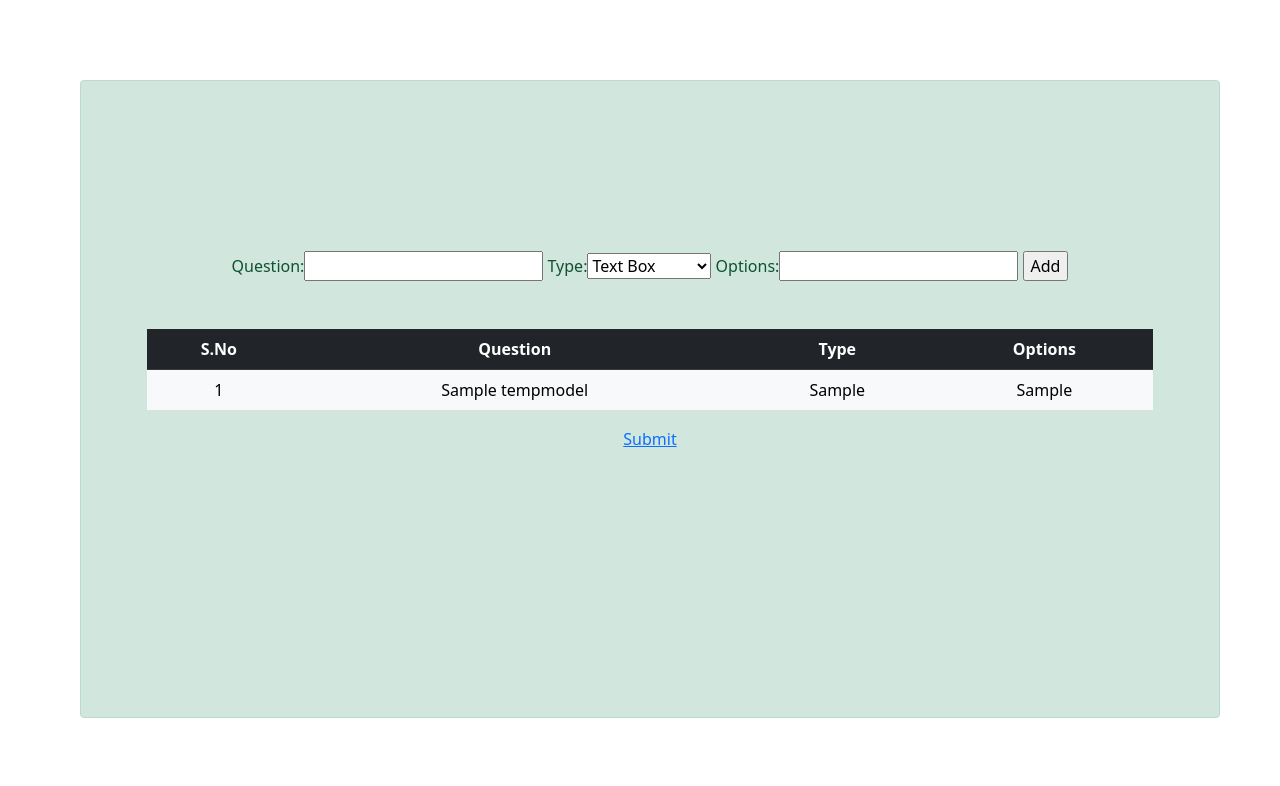
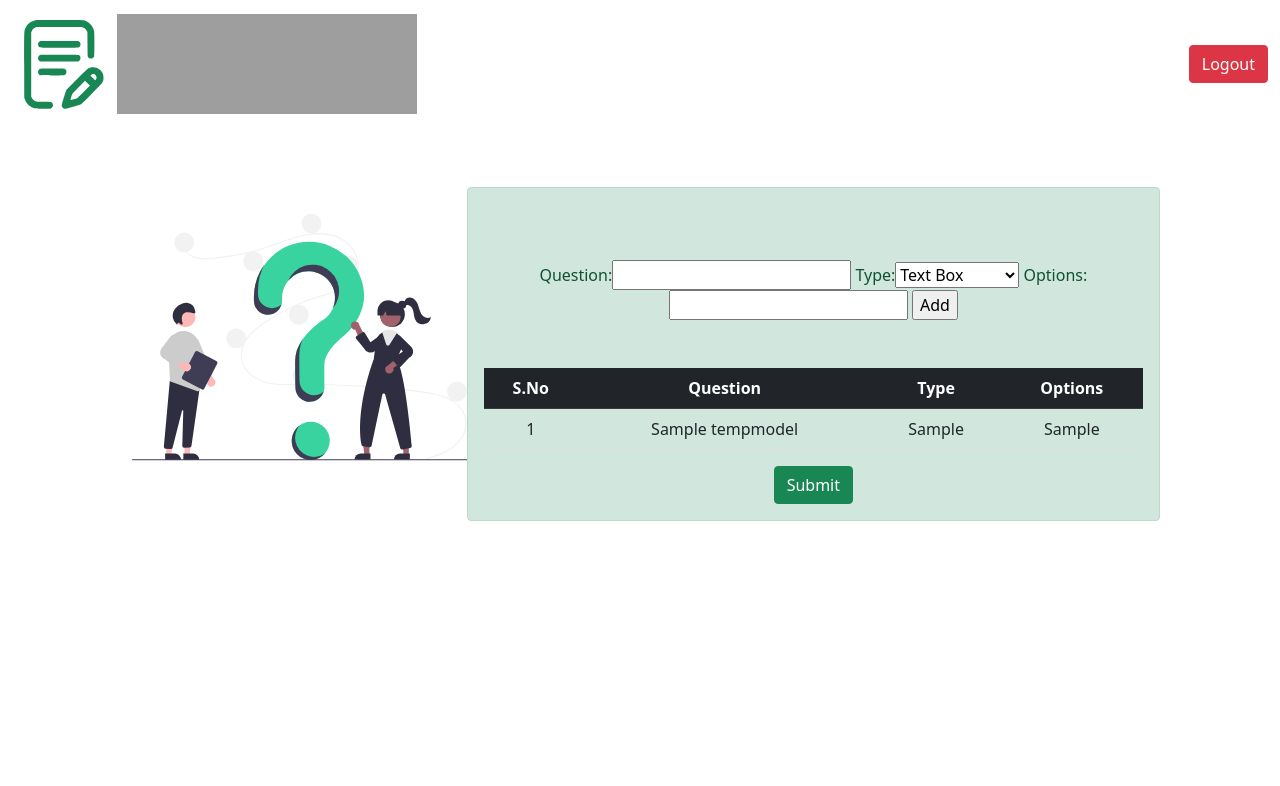
Before and after one commit to mohdabrar728/Feedback-Form, a Django app: page /formmaker in a window 1280 px wide. Shown: the top 786 px of the page. Run offline with Django 3.2, Linux system fonts and the light colour scheme; tables that the repository leaves empty hold one stand-in row (values such as "Sample post"); grey boxes are pictures that could not be loaded.

Commit message:
commit sandeep

```diff
--- a/FeedbackForm/FeedbackForm/settings.py
+++ b/FeedbackForm/FeedbackForm/settings.py
@@ -82,7 +82,7 @@ DATABASES = {
         'ENGINE': 'django.db.backends.mysql',
         'NAME': 'feedback_form',
         'USER': 'root',
-        'PASSWORD': 'Root@123',
+        'PASSWORD': 'root',
         'HOST': 'localhost',
         'PORT': '3306',
     }
--- a/FeedbackForm/templates/base.html
+++ b/FeedbackForm/templates/base.html
@@ -1,4 +1,5 @@
 <!doctype html>
+{% load static %}
 <html lang="en">
   <head>
     <!-- Required meta tags -->
@@ -8,16 +9,22 @@
     <!-- Bootstrap CSS -->
     <link href="https://cdn.jsdelivr.net/npm/bootstrap@5.0.2/dist/css/bootstrap.min.css" rel="stylesheet" integrity="sha384-EVSTQN3/azprG1Anm3QDgpJLIm9Nao0Yz1ztcQTwFspd3yD65VohhpuuCOmLASjC" crossorigin="anonymous">
 
-    <title>Hello, world!</title>
+    <title>Feedback Form</title>
   </head>
   <body>
-    <div class="container w-100 p-3 h-200 d-inline-block alert alert-success" style="margin:80px;">
-        <div class="row">
-            <div class="col">
-                {% block container %}
-                {% endblock %}
-            </div>
-        </div>
+    <nav class="navbar navbar-light" style="background-color:white;">
+      <div class="container-fluid">
+        <a class="navbar-brand" href="#">
+            <img src="{% static 'image/writing.svg' %}" width="100" height="100" class="d-inline-block align-text-top">
+          <img src="https://feedbackstudio.tv/wp-content/uploads/2020/11/feedback-logo.png" alt="" width="300" height="100" class="d-inline-block align-text-top">
+        </a>
+          <a class="d-flex btn btn-danger">Logout</a>
+      </div>
+
+    </nav>
+    <div class="container" style="margin-top:10px;">
+        {% block container %}
+        {% endblock %}
     </div>
 
     <!-- Optional JavaScript; choose one of the two! -->
--- a/FeedbackForm/templates/formcreate.html
+++ b/FeedbackForm/templates/formcreate.html
@@ -1,7 +1,11 @@
 {% extends 'base.html' %}
+{% load static %}
 {% block container %}
-<br><br>
-    <div class="container" style="padding-top:50px;padding-bottom:250px;padding-left:50px;padding-right:50px;">
+    <div class="row" style="padding-top:50px;padding-bottom:250px;padding-left:50px;padding-right:50px;">
+        <div class="col-sm-4 col-md-4">
+        <img src="{% static 'image/Questions.svg' %}" width="350px" height="300">
+        </div>
+    <div class="col-sm-6 offset-sm-2 col-md-8 offset-md-0 alert alert-success">
         <h1 align="center">{{request.session.name}}</h1><br><br>
                   <center>
         <div>
@@ -23,7 +27,7 @@
                      <th>Options</th>
                  </tr>
                   {% for i in data %}
-                 <tr class="table-light">
+                 <tr>
                      <td>{{i.s_no}}</td>
                      <td> {{i.question}}</td>
                      <td>{{i.type}}</td>
@@ -31,9 +35,9 @@
                  </tr>
                  {% endfor %}
              </table>
-             <a href="testformmaker">Submit</a>
+             <a href="testformmaker" class="btn btn-success">Submit</a>
         </div>
-</center>
+        </center>
+    </div>
   </div>
-
 {% endblock %}
--- a/FeedbackForm/templates/test.html
+++ b/FeedbackForm/templates/test.html
@@ -1,7 +1,7 @@
 {% extends 'base.html' %}
 {% block container %}
 
-<div class="container" style="padding-top:50px;padding-bottom:50px;padding-left:50px;padding-right:50px;">
+<div class="container alert alert-success" style="padding-top:50px;padding-bottom:50px;padding-left:50px;padding-right:50px;">
    <h1 align="center">{{request.session.name}}</h1><br><br>
 <br>
 <form method="post" action="/formtokenview">
```
Also changed, not shown: FeedbackForm/templates/home.html (+8 -2 lines), FeedbackForm/templates/test1.html (+8 -3 lines), FeedbackForm/templates/test2.html (+9 -0 lines), FeedbackForm/static/image/Email.svg (added), FeedbackForm/static/image/Preview.svg (added), FeedbackForm/static/image/Questions.svg (added), FeedbackForm/static/image/Title.svg (added), FeedbackForm/static/image/logo.png (added), FeedbackForm/static/image/writing.svg (added).
